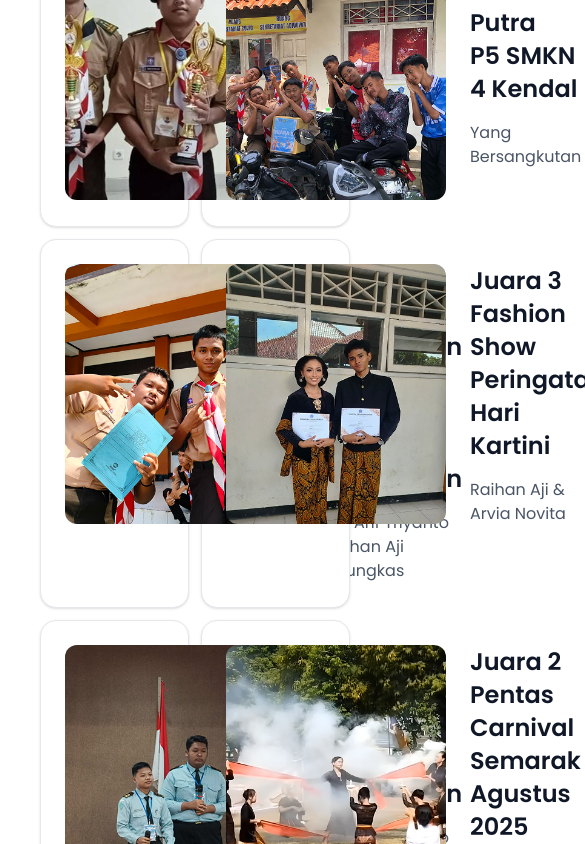
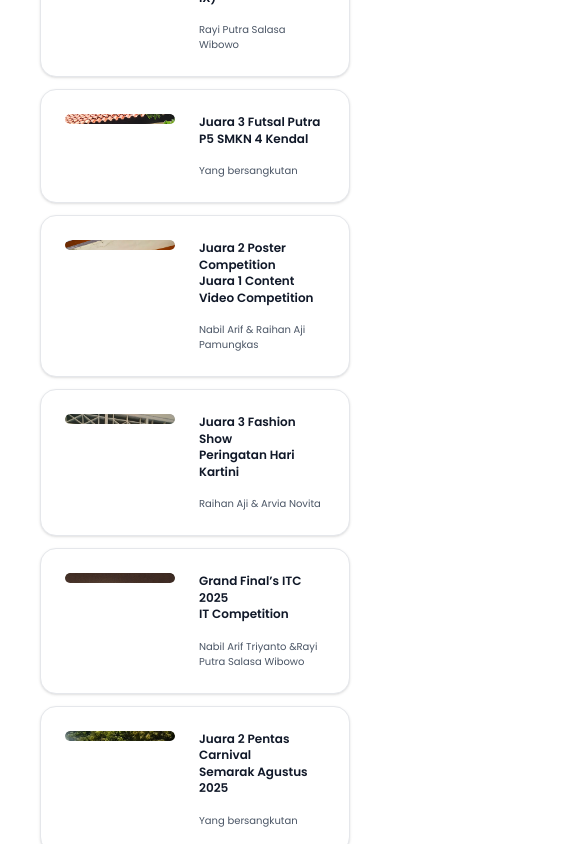
Before and after one commit to NaApipp/rpl3, a Next.js app: page / in a window 390 px wide. Shown: the part 4500-5344 px from the top of the page, 585 px wide, since content can reach past the window. Built offline with nearby package versions, Linux system fonts and the light colour scheme.

Commit message:
create responsive prestasi section

```diff
--- a/app/components/prestasi.tsx
+++ b/app/components/prestasi.tsx
@@ -14,12 +14,12 @@ export default function Prestasi() {
         </p>
       </div>
       {/* Contaiiner Conteent */}
-      <div className="grid grid-cols-2 gap-3 mt-10 ">
+      <div className="grid md:grid-cols-2 gap-3 mt-10 ">
         {/* Card */}
         <div className="w-full max-w-2xl bg-white rounded-2xl border border-gray-200 shadow-sm p-6">
           <div className="flex gap-6 items-start">
             {/* Image */}
-            <div className="relative w-[220px] h-[260px] shrink-0 rounded-xl overflow-hidden">
+            <div className="relative md:w-[220px] md:h-[260px] w-[110px] h-[10px]  shrink-0 rounded-xl overflow-hidden">
               <img
                 src="asset/image/prestasi/juara-compas.png" // simpan di folder public
                 alt="Juara Pramuka"
@@ -29,12 +29,12 @@ export default function Prestasi() {
             </div>
             {/* Text Content */}
             <div className="flex flex-col justify-center">
-              <h2 className="text-2xl font-semibold text-gray-900 leading-snug mb-4">
+              <h2 className="head-prestasi">
                 Juara 2 Geguritan Putra <br />
                 (PRAMUKA COMPAS IX)
               </h2>
 
-              <p className="text-gray-600 text-base">
+              <p className="name-prestasi">
                 Rayi Putra Salasa Wibowo
               </p>
             </div>
@@ -44,23 +44,23 @@ export default function Prestasi() {
         <div className="w-full max-w-2xl bg-white rounded-2xl border border-gray-200 shadow-sm p-6">
           <div className="flex gap-6 items-start">
             {/* Image */}
-            <div className="relative w-[220px] h-[260px] shrink-0 rounded-xl overflow-hidden">
+            <div className="relative md:w-[220px] md:h-[260px] w-[110px] h-[10px]  shrink-0 rounded-xl overflow-hidden">
               <img
                 src="asset/image/prestasi/juara-futsal-putra.png" // simpan di folder public
-                alt="Juara Pramuka"
+                alt="Juara Futsal Putra"
                 className="object-cover"
                 loading="lazy"
               />
             </div>
             {/* Text Content */}
             <div className="flex flex-col justify-center">
-              <h2 className="text-2xl font-semibold text-gray-900 leading-snug mb-4">
-                Juara 3 Futsal Putra <br />
-                P5 SMKN 4 Kendal
+              <h2 className="head-prestasi">
+                Juara 3 Futsal Putra
+                <br /> P5 SMKN 4 Kendal
               </h2>
 
-              <p className="text-gray-600 text-base">
-                Yang Bersangkutan
+              <p className="name-prestasi">
+                Yang bersangkutan
               </p>
             </div>
           </div>
@@ -69,23 +69,25 @@ export default function Prestasi() {
         <div className="w-full max-w-2xl bg-white rounded-2xl border border-gray-200 shadow-sm p-6">
           <div className="flex gap-6 items-start">
             {/* Image */}
-            <div className="relative w-[220px] h-[260px] shrink-0 rounded-xl overflow-hidden">
+            <div className="relative md:w-[220px] md:h-[260px] w-[110px] h-[10px]  shrink-0 rounded-xl overflow-hidden">
               <img
                 src="asset/image/prestasi/video-poster 1.png" // simpan di folder public
-                alt="Juara Pramuka"
+                alt="Juara Poster Competition"
                 className="object-cover"
                 loading="lazy"
               />
             </div>
             {/* Text Content */}
             <div className="flex flex-col justify-center">
-              <h2 className="text-2xl font-semibold text-gray-900 leading-snug mb-4">
-                Juara 2 Poster Competition <br />
-                Juara 1 Content Video Competition
+              <h2 className="head-prestasi">
+                Juara 2 Poster Competition
+                <br />
+                Juara 1 Content Video
+                Competition
               </h2>
 
-              <p className="text-gray-600 text-base">
-                Nabil Arif Triyanto & Raihan Aji Pamungkas
+              <p className="name-prestasi">
+                Nabil Arif & Raihan Aji Pamungkas
               </p>
             </div>
           </div>
@@ -94,22 +96,22 @@ export default function Prestasi() {
         <div className="w-full max-w-2xl bg-white rounded-2xl border border-gray-200 shadow-sm p-6">
           <div className="flex gap-6 items-start">
             {/* Image */}
-            <div className="relative w-[220px] h-[260px] shrink-0 rounded-xl overflow-hidden">
+            <div className="relative md:w-[220px] md:h-[260px] w-[110px] h-[10px]  shrink-0 rounded-xl overflow-hidden">
               <img
                 src="asset/image/prestasi/fashion-show.png" // simpan di folder public
-                alt="Juara Pramuka"
+                alt="Juara Fashion Show"
                 className="object-cover"
                 loading="lazy"
               />
             </div>
             {/* Text Content */}
             <div className="flex flex-col justify-center">
-              <h2 className="text-2xl font-semibold text-gray-900 leading-snug mb-4">
+              <h2 className="head-prestasi">
                 Juara 3 Fashion Show <br />
                 Peringatan Hari Kartini
               </h2>
 
-              <p className="text-gray-600 text-base">
+              <p className="name-prestasi">
                 Raihan Aji & Arvia Novita
               </p>
             </div>
@@ -119,23 +121,23 @@ export default function Prestasi() {
         <div className="w-full max-w-2xl bg-white rounded-2xl border border-gray-200 shadow-sm p-6">
           <div className="flex gap-6 items-start">
             {/* Image */}
-            <div className="relative w-[220px] h-[260px] shrink-0 rounded-xl overflow-hidden">
+            <div className="relative md:w-[220px] md:h-[260px] w-[110px] h-[10px]  shrink-0 rounded-xl overflow-hidden">
               <img
                 src="asset/image/prestasi/itc-1.png" // simpan di folder public
-                alt="Juara Pramuka"
+                alt="Juara IT Competition"
                 className="object-cover"
                 loading="lazy"
               />
             </div>
             {/* Text Content */}
             <div className="flex flex-col justify-center">
-              <h2 className="text-2xl font-semibold text-gray-900 leading-snug mb-4">
+              <h2 className="head-prestasi">
                 Grand Final’s ITC 2025 <br />
                 IT Competition
               </h2>
 
-              <p className="text-gray-600 text-base">
-                Nabil Arif Triyanto & Rayi Putra Salasa Wibowo
+              <p className="name-prestasi">
+                Nabil Arif Triyanto &Rayi Putra Salasa Wibowo
               </p>
             </div>
           </div>
@@ -144,27 +146,28 @@ export default function Prestasi() {
         <div className="w-full max-w-2xl bg-white rounded-2xl border border-gray-200 shadow-sm p-6">
           <div className="flex gap-6 items-start">
             {/* Image */}
-            <div className="relative w-[220px] h-[260px] shrink-0 rounded-xl overflow-hidden">
+            <div className="relative md:w-[220px] md:h-[260px] w-[110px] h-[10px]  shrink-0 rounded-xl overflow-hidden">
               <img
                 src="asset/image/prestasi/tari-smok 1.png" // simpan di folder public
-                alt="Juara Pramuka"
+                alt="Juara Pentas Carnival"
                 className="object-cover"
                 loading="lazy"
               />
             </div>
             {/* Text Content */}
             <div className="flex flex-col justify-center">
-              <h2 className="text-2xl font-semibold text-gray-900 leading-snug mb-4">
+              <h2 className="head-prestasi">
                 Juara 2 Pentas Carnival <br />
                 Semarak Agustus 2025
               </h2>
 
-              <p className="text-gray-600 text-base">
-                Yang Bersangkutan
+              <p className="name-prestasi">
+                Yang bersangkutan
               </p>
             </div>
           </div>
         </div>
+
       </div>
     </section>
   );
--- a/app/globals.css
+++ b/app/globals.css
@@ -31,6 +31,18 @@
   .line-section {
     @apply w-[50px] h-1 bg-[#638ECB] mt-2 mb-4 mx-auto;
   }
+
+  /* Section Prestasi */
+  .head-prestasi {  /* head Prestasi Default */
+    @apply text-[12px] md:text-2xl font-semibold text-gray-900 leading-snug mb-4;
+  }
+  .name-prestasi {  /* Name Peserta Prestasi Default */
+    @apply text-gray-600 text-[10px] md:text-[16px];
+  }
+  .pretasi-image {  /* Image Prestasi Default */
+    @apply relative md:w-[220px] md:h-[260px] w-[110px] h-[10px]  shrink-0 rounded-xl overflow-hidden;
+  }
+
   /* Section Count */
   .container-count {
     @apply flex flex-col md:flex-row justify-center items-center pt-10 pb-10 md:gap-52 gap-10 justify-center;
```
